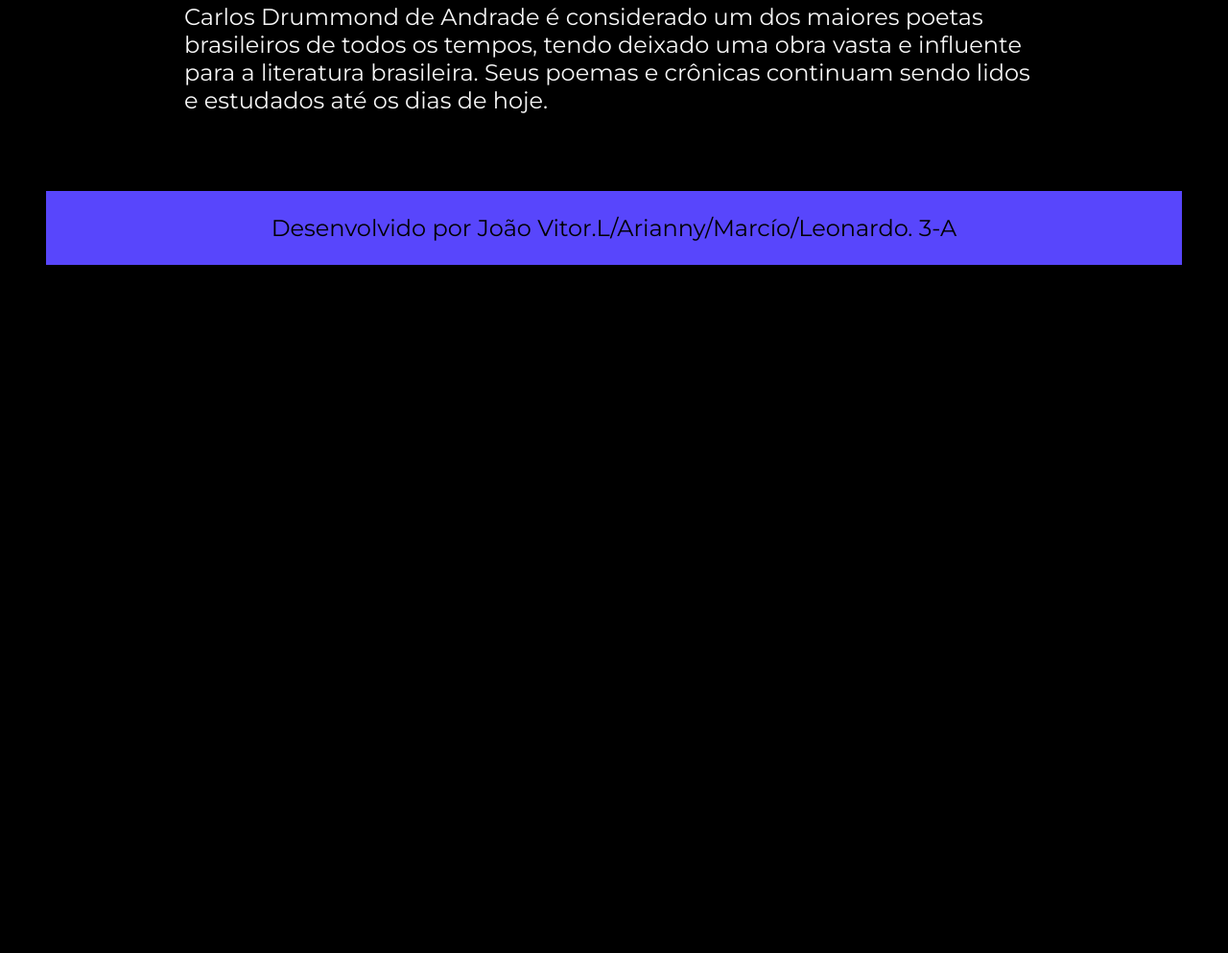
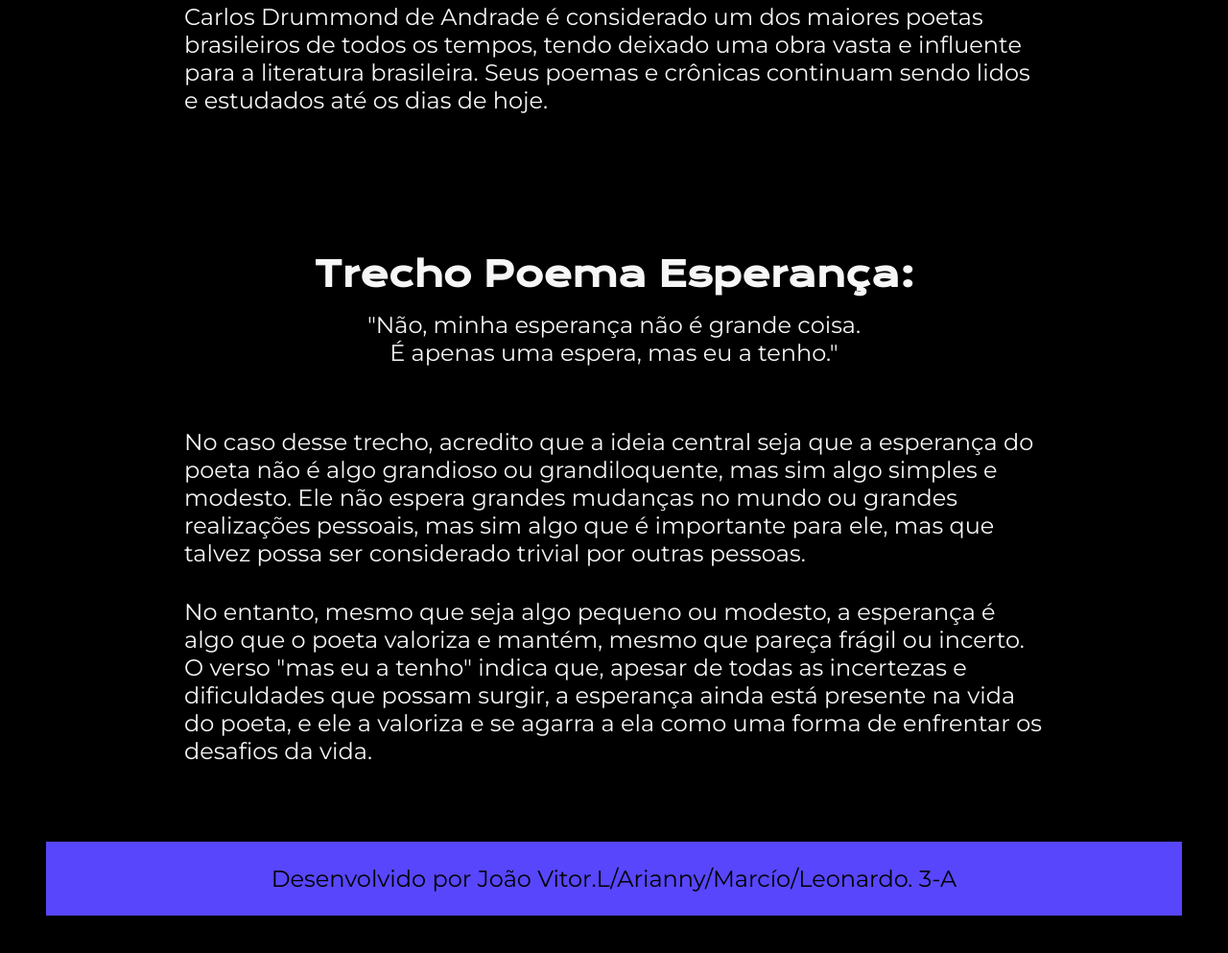
Before and after one commit to velkyriam/trabalho-de-portugues-, a plain HTML site: page index.html in a window 1280 px wide. Shown: the part 1592-2585 px from the top of the page at 96% size. Before the commit the page ends 1948 px from the top, so only its background shows below. Drawn offline with nearby package versions, Linux system fonts and the light colour scheme.

Commit message:
adicionei o trecho do livro

```diff
--- a/index.html
+++ b/index.html
@@ -32,6 +32,16 @@
         <p class="apresentacao__conteudo__texto">Carlos Drummond de Andrade é considerado um dos maiores poetas brasileiros de todos os tempos, tendo deixado uma obra vasta e influente para a literatura brasileira. Seus poemas e crônicas continuam sendo lidos e estudados até os dias de hoje.</p>
     </section>
 
+    <section class="trecho">
+        <h2 class="apresentacao__conteudo__titulo trecho-titulo">Trecho Poema Esperança:</h2>
+        <p class="apresentacao__conteudo__texto">"Não, minha esperança não é grande coisa.</p>
+        <p class="apresentacao__conteudo__texto">É apenas uma espera, mas eu a tenho."</p>
+    </section>
+
+    <section class="biografia">
+        <p class="apresentacao__conteudo__texto">No caso desse trecho, acredito que a ideia central seja que a esperança do poeta não é algo grandioso ou grandiloquente, mas sim algo simples e modesto. Ele não espera grandes mudanças no mundo ou grandes realizações pessoais, mas sim algo que é importante para ele, mas que talvez possa ser considerado trivial por outras pessoas.</p>
+        <p class="apresentacao__conteudo__texto">No entanto, mesmo que seja algo pequeno ou modesto, a esperança é algo que o poeta valoriza e mantém, mesmo que pareça frágil ou incerto. O verso "mas eu a tenho" indica que, apesar de todas as incertezas e dificuldades que possam surgir, a esperança ainda está presente na vida do poeta, e ele a valoriza e se agarra a ela como uma forma de enfrentar os desafios da vida.</p>
+    </section>
     <footer class="rodape">
         Desenvolvido por João Vitor.L/Arianny/Marcío/Leonardo. 3-A
     </footer>
--- a/styles/style.css
+++ b/styles/style.css
@@ -131,6 +131,17 @@ body {
     margin-bottom: 5%;
 }
 
+.trecho{
+    display: flex;
+    flex-direction: column;
+    padding: 5% 15%;
+    align-items: center;
+    text-align: center;
+}
+
+.trecho-titulo{
+    padding: 1rem 0;
+}
 @media (max-width:1200px){
     .cabecalho{
         padding: 10%;
```
